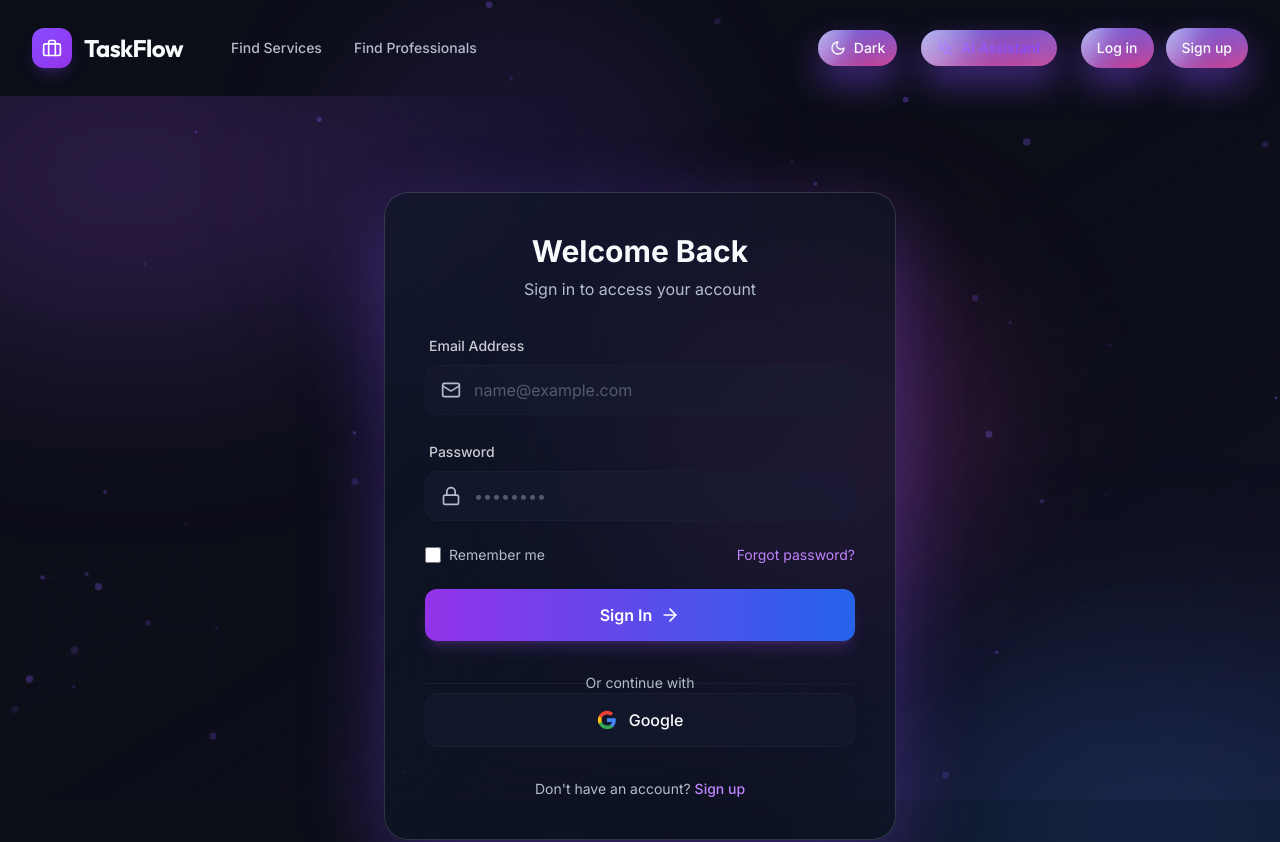
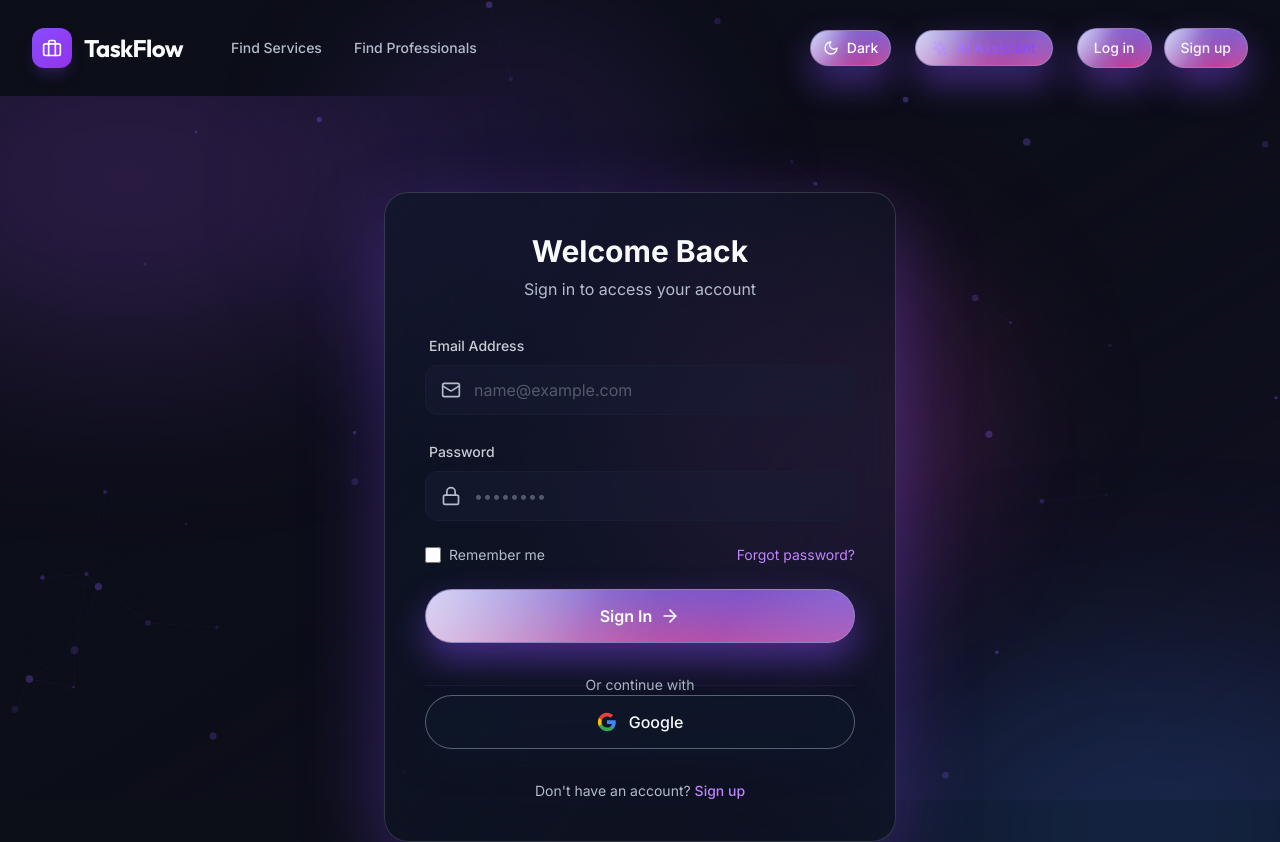
Before and after one commit to xxldartlxx/webstore_poc, a React (Vite) app: page /login in a window 1280 px wide. Shown: the top 842 px of the page. Built offline with nearby package versions, Linux system fonts and the light colour scheme.

Commit message:
Update button border radius to rounded-full and enhance material button styling with improved gradients, backdrop blur, and refined light theme treatment

```diff
--- a/src/components/ui/button.tsx
+++ b/src/components/ui/button.tsx
@@ -4,7 +4,7 @@ import { cva, type VariantProps } from "class-variance-authority"
 import { cn } from "@/lib/utils"
 
 const buttonVariants = cva(
-    "inline-flex items-center justify-center whitespace-nowrap rounded-md text-sm font-medium ring-offset-background transition-all duration-300 focus-visible:outline-none focus-visible:ring-2 focus-visible:ring-ring focus-visible:ring-offset-2 disabled:pointer-events-none disabled:opacity-50 material-button raised tactile focus-glow",
+    "inline-flex items-center justify-center whitespace-nowrap rounded-full text-sm font-medium ring-offset-background transition-all duration-300 focus-visible:outline-none focus-visible:ring-2 focus-visible:ring-ring focus-visible:ring-offset-2 disabled:pointer-events-none disabled:opacity-50 material-button raised tactile focus-glow",
     {
         variants: {
             variant: {
--- a/src/features/auth/components/AuthActions.tsx
+++ b/src/features/auth/components/AuthActions.tsx
@@ -10,9 +10,9 @@ export function PrimaryButton({ loading, className, children, ...props }: Primar
     return (
         <button
             className={cn(
-                "w-full bg-gradient-to-r from-purple-600 to-blue-600 hover:from-purple-500 hover:to-blue-500",
-                "text-white font-semibold py-3.5 rounded-xl transition-all transform hover:scale-[1.02] active:scale-[0.98]",
-                "flex items-center justify-center space-x-2 shadow-lg shadow-purple-500/20 disabled:opacity-70 disabled:cursor-not-allowed",
+                "w-full material-button raised tactile focus-glow",
+                "text-white font-semibold py-3.5 px-5 rounded-full transition-all transform hover:scale-[1.02] active:scale-[0.98]",
+                "flex items-center justify-center space-x-2 disabled:opacity-70 disabled:cursor-not-allowed",
                 className
             )}
             disabled={loading || props.disabled}
@@ -32,8 +32,8 @@ export function SecondaryButton({ icon, children, className, loading, ...props }
     return (
         <button
             className={cn(
-                "w-full bg-secondary/50 hover:bg-secondary border border-border text-foreground font-medium py-3.5",
-                "rounded-xl transition-all flex items-center justify-center space-x-3 group disabled:opacity-70 disabled:cursor-not-allowed",
+                "w-full chip-glass text-foreground font-medium py-3.5 px-5",
+                "rounded-full transition-all flex items-center justify-center space-x-3 group disabled:opacity-70 disabled:cursor-not-allowed",
                 className
             )}
             disabled={loading || props.disabled}
--- a/src/features/service-listing/components/ServiceFiltersSidebar.tsx
+++ b/src/features/service-listing/components/ServiceFiltersSidebar.tsx
@@ -8,8 +8,8 @@ interface ServiceFiltersSidebarProps extends ServiceFiltersFormProps {
 
 export function ServiceFiltersSidebar({ onClearFilters, ...formProps }: ServiceFiltersSidebarProps) {
     return (
-        <aside className="hidden lg:block lg:w-72 xl:w-80 flex-shrink-0">
-            <div className="sticky top-24 glass-card shiny-border glow-medium rounded-3xl p-5 space-y-5">
+        <aside className="hidden lg:block lg:w-80 flex-shrink-0">
+            <div className="sticky top-24 glass-card shiny-border glow-medium rounded-3xl p-6 space-y-5">
                 <div className="flex items-center justify-between pb-4 border-b border-border/50">
                     <div className="flex items-center gap-2">
                         <SlidersHorizontal className="h-5 w-5 text-primary" />
--- a/src/index.css
+++ b/src/index.css
@@ -256,10 +256,13 @@
         position: relative;
         border-radius: 9999px;
         background:
-            radial-gradient(circle at 0% 0%, rgba(255, 255, 255, 0.24), transparent 55%),
-            radial-gradient(circle at 100% 0%, rgba(129, 140, 248, 0.35), transparent 55%),
-            linear-gradient(to bottom right, rgba(79, 70, 229, 0.95), rgba(236, 72, 153, 0.9));
-        box-shadow: 0 18px 40px rgba(15, 23, 42, 0.7);
+            radial-gradient(circle at 0% 0%, rgba(255, 255, 255, 0.32), transparent 55%),
+            radial-gradient(circle at 100% 0%, rgba(129, 140, 248, 0.5), transparent 55%),
+            linear-gradient(to bottom right, rgba(79, 70, 229, 0.9), rgba(236, 72, 153, 0.9));
+        backdrop-filter: blur(22px);
+        -webkit-backdrop-filter: blur(22px);
+        border: 1px solid rgba(148, 163, 184, 0.55);
+        box-shadow: 0 18px 45px rgba(15, 23, 42, 0.75);
     }
 
     .material-button::before {
@@ -269,20 +272,22 @@
         border-radius: inherit;
         background: linear-gradient(
             120deg,
-            rgba(255, 255, 255, 0.7),
-            rgba(255, 255, 255, 0.15) 40%,
+            rgba(255, 255, 255, 0.85),
+            rgba(255, 255, 255, 0.2) 40%,
             transparent 70%
         );
-        opacity: 0.7;
+        opacity: 0.8;
         mix-blend-mode: screen;
         pointer-events: none;
     }
 
     .light-theme .material-button {
         background:
-            radial-gradient(circle at 0% 0%, rgba(255, 255, 255, 0.9), transparent 55%),
-            linear-gradient(to bottom right, rgba(79, 70, 229, 0.95), rgba(236, 72, 153, 0.9));
-        box-shadow: 0 20px 50px rgba(148, 163, 184, 0.7);
+            radial-gradient(circle at 0% 0%, rgba(255, 255, 255, 0.95), transparent 55%),
+            radial-gradient(circle at 100% 0%, rgba(191, 219, 254, 0.9), transparent 55%),
+            linear-gradient(to bottom right, rgba(79, 70, 229, 0.98), rgba(236, 72, 153, 0.96));
+        box-shadow: 0 20px 55px rgba(148, 163, 184, 0.85);
+        border-color: rgba(148, 163, 184, 0.7);
     }
 
     .raised {
```
